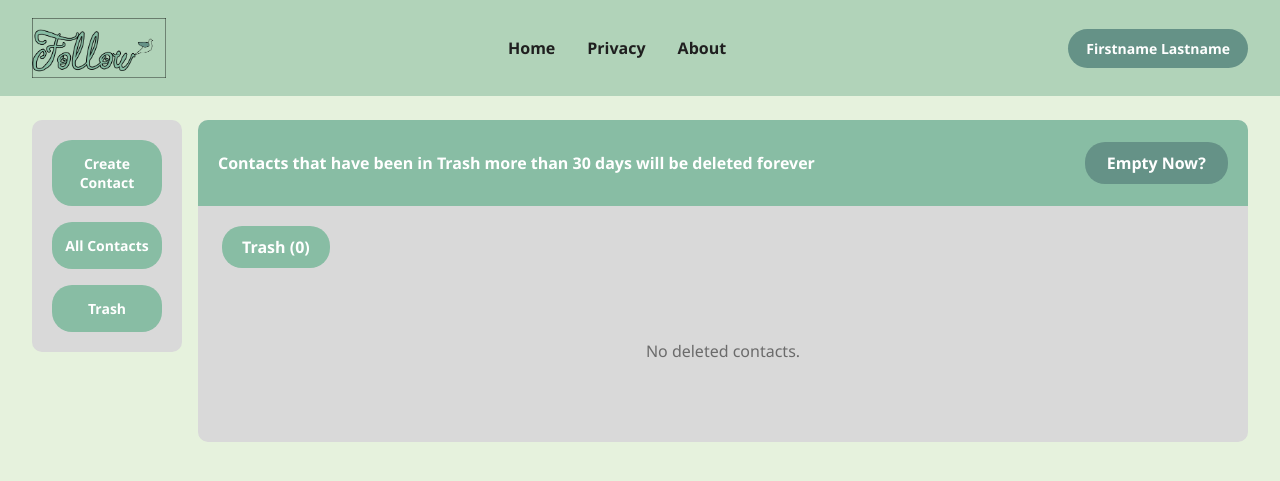
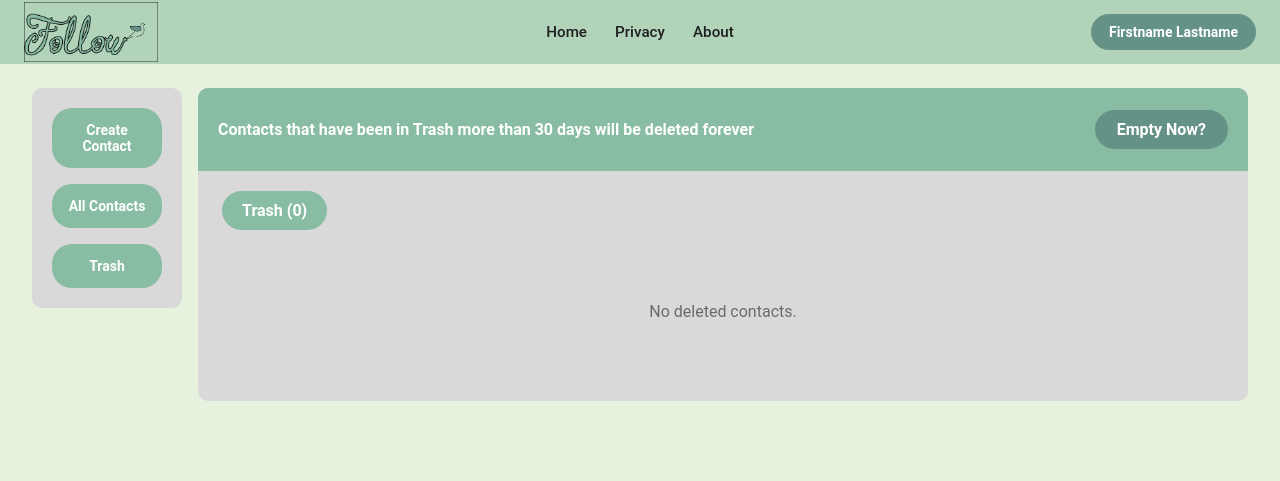
Before and after one commit to Social-Hangout/POOSD-contact-manager-team2, a PHP site: page /trashpage.html in a window 1280 px wide. Shown: the top 481 px of the page. Run offline with PHP 8.4, Linux system fonts and the light colour scheme.

Commit message:
Refactor CSS variables and layout styles
This is to fix the issue of having 2 different css files.

```diff
--- a/frontend/style.css
+++ b/frontend/style.css
@@ -1,93 +1,87 @@
-
-   /* style.css — shared styles for pages (Contacts, Create Contact, Contact Profile). */
-
+/* style.css — shared styles for ALL pages (public + dashboard) */
 :root
 {
-  --header-green: #b1d3b9;      /* top nav bar */
-  --pill-green: #88bda4;        /* buttons + sidebar */
-  --pill-green-dark: #659287;   /* darker buttons (user badge, save?/back?) */
-  --page-bg: #e6f2dd;           /* light green page background */
-  --panel-gray: #d9d9d9;        /* sidebar + card backgrounds */
-  --row-gray: #dcdcdc;          /* contact list row background  */
-  --avatar-teal: #7fb08a;       /* color for avatar circle without initials */
+  --header-green: #b1d3b9;
+  --pill-green: #88bda4;
+  --pill-green-dark: #659287;
+  --page-bg: #e6f2dd;
+  --input-gray: #d9d9d9;
+  --panel-gray: #d9d9d9;
+  --row-gray: #dcdcdc;
+  --avatar-teal: #7fb08a;
   --white: #ffffff;
   --text-dark: #2e2e2e;
   --text-muted: #6b6b6b;
   --text-on-green: #1f1f1f;
-
   --radius: 10px;
   --gap: 16px;
+  --header-height: 64px;
 }
-
-* {
-  box-sizing: border-box;
-}
+* { box-sizing: border-box; }
 
 body
 {
   margin: 0;
-  font-family: "Segoe UI", Arial, sans-serif;
+  font-family: "Roboto", "Segoe UI", Arial, sans-serif;
   background-color: var(--page-bg);
   color: var(--text-dark);
 }
+button { font: inherit; cursor: pointer; border: none; }
+input { font: inherit; }
 
-button
+a:focus-visible,
+button:focus-visible,
+input:focus-visible
 {
-  font: inherit;
-  cursor: pointer;
-  border: none;
+  outline: 3px solid var(--pill-green-dark);
+  outline-offset: 2px;
 }
 
-input
-{
-  font: inherit;
+/* ===== HEADER (every page) ===== */
+.site-header {
+  display: grid;
+  grid-template-columns: 1fr auto 1fr;
+  align-items: center;
+  height: var(--header-height);
+  background-color: var(--header-green);
+  padding: 0 24px;
 }
-
-/* -----------------------------------------------------------
-   3) HEADER (top green bar: logo, nav links, user badge)
-   Flexbox (display: flex) lines items up in a row and
-   "justify-content: space-between" pushes the logo to the far
-   left and the user badge to the far right, with the nav
-   links free to sit in the middle.
-   ----------------------------------------------------------- */
-.site-header {
-  display: flex;
-  align-items: center;
-  justify-content: space-between;
-  background-color: var(--header-green);
-  padding: 18px 32px;
-}
-
-/* The logo is a real image (your Figma export), not styled
-   text — this just controls its size in the header. Swap
-   logo-placeholder.svg for your actual exported file whenever
-   it's ready; the <img> tag in each page already points at it. */
+.site-header .logo,
 .logo
 {
   height: 60px;
   width: auto;
+  justify-self: start;
 }
-
-.main-nav
-{
-  display: flex;
-  gap: 32px;
-}
-
+.main-nav { display: flex; gap: 28px; }
 .main-nav a
 {
   color: var(--text-on-green);
   text-decoration: none;
-  font-weight: 600;
+  font-size: 0.95rem;
+  font-weight: 500;
 }
-
-.main-nav a:hover
+.main-nav a:hover,
+.main-nav a[aria-current="page"]
 {
   text-decoration: underline;
+  text-underline-offset: 4px;
 }
+.login-btn
+{
+  justify-self: end;
+  background-color: var(--pill-green-dark);
+  color: var(--white);
+  text-decoration: none;
+  font-size: 0.9rem;
+  padding: 6px 28px;
+  border-radius: 6px;
+}
+.login-btn:hover { filter: brightness(1.08); }
 
 .user-badge
 {
+  justify-self: end;
   background-color: var(--pill-green-dark);
   color: var(--white);
   padding: 10px 18px;
@@ -97,14 +91,130 @@ input
   text-decoration: none;
 }
 
-/* PAGE LAYOUT  */
-.page-body
+/* ===== SHARED BUTTONS ===== */
+.green-btn
 {
-  display: flex;
-  gap: var(--gap);
-  padding: 24px 32px;
+  display: inline-block;
+  background-color: var(--pill-green);
+  color: var(--white);
+  text-decoration: none;
+  text-align: center;
+  border-radius: 10px;
+}
+.green-btn:hover { filter: brightness(1.05); }
+
+.tree-branch
+{
+  position: absolute;
+  left: 0;
+  bottom: 0;
+  width: min(80%, 1100px);
+  pointer-events: none;
+  z-index: 0;
+}
+.tree-branch img { display: block; width: 100%; height: auto; }
+
+/* ===== PUBLIC: HOME PAGE ===== */
+.hero
+{
+  position: relative;
+  min-height: calc(100vh - var(--header-height));
+  padding: 48px 24px 0;
+  text-align: center;
+  overflow: hidden;
+}
+.hero-title
+{
+  position: relative;
+  z-index: 1;
+  margin: 0 auto;
+  max-width: 14ch;
+  color: var(--pill-green);
+  font-size: clamp(2.5rem, 8vw, 5.5rem);
+  font-weight: 700;
+  line-height: 1.1;
+}
+.signup-btn
+{
+  position: relative;
+  z-index: 1;
+  margin-top: 40px;
+  padding: 22px 64px;
+  font-size: 1.4rem;
+  border-radius: 16px;
 }
 
+/* ===== PUBLIC: LOGIN + SIGNUP ===== */
+.auth-page
+{
+  position: relative;
+  min-height: calc(100vh - var(--header-height));
+  padding: 40px 24px 28vw;
+  overflow: hidden;
+}
+.auth-title
+{
+  position: relative;
+  z-index: 1;
+  margin: 0 0 32px;
+  text-align: center;
+  color: var(--pill-green);
+  font-size: clamp(2.5rem, 7vw, 4.5rem);
+  font-weight: 700;
+  line-height: 1.1;
+}
+.auth-form
+{
+  position: relative;
+  z-index: 1;
+  display: flex;
+  flex-direction: column;
+  gap: 20px;
+  width: 100%;
+  max-width: 280px;
+  margin: 0 auto;
+}
+.form-field { display: flex; flex-direction: column; gap: 6px; }
+.form-field label { font-size: 0.95rem; color: var(--text-on-green); }
+.form-field input
+{
+  width: 100%;
+  height: 34px;
+  padding: 0 12px;
+  background-color: var(--input-gray);
+  border: 2px solid transparent;
+  border-radius: 8px;
+  color: var(--text-dark);
+}
+.form-field input:focus { border-color: var(--pill-green); outline: none; }
+.requirements { margin: -8px 0 0; font-size: 0.7rem; color: var(--text-muted); line-height: 1.4; }
+.requirements ul { margin: 2px 0 0; padding-left: 18px; }
+.auth-btn { align-self: center; margin-top: 8px; padding: 10px 44px; font-size: 1rem; }
+
+/* ===== PUBLIC: ABOUT + PRIVACY ===== */
+.info-page { max-width: 720px; margin: 0 auto; padding: 48px 24px 64px; }
+.info-logo { display: block; width: min(320px, 70%); height: auto; margin: 0 auto 32px; }
+.info-page h3
+{
+  margin: 0 0 20px;
+  text-align: center;
+  color: var(--pill-green);
+  font-size: clamp(1.75rem, 5vw, 2.75rem);
+  font-weight: 700;
+  line-height: 1.15;
+}
+.info-page h4 { margin: 32px 0 8px; color: var(--pill-green-dark); font-size: 1.15rem; font-weight: 700; }
+.info-page p,
+.info-page li
+{
+  margin: 0 0 16px;
+  font-size: 0.95rem;
+  line-height: 1.65;
+  color: var(--text-dark);
+}
+
+/* ===== DASHBOARD: PAGE LAYOUT ===== */
+.page-body { display: flex; gap: var(--gap); padding: 24px 32px; }
 .sidebar
 {
   background-color: var(--panel-gray);
@@ -114,9 +224,8 @@ input
   display: flex;
   flex-direction: column;
   gap: 16px;
-  align-self: flex-start; /* so it doesn't stretch to match tall content on the right */
+  align-self: flex-start;
 }
-
 .sidebar-btn
 {
   background-color: var(--pill-green);
@@ -129,16 +238,9 @@ input
   text-decoration: none;
   display: block;
 }
+.content { background-color: var(--panel-gray); border-radius: var(--radius); padding: 24px; flex: 1; }
 
-.content
-{
-  background-color: var(--panel-gray);
-  border-radius: var(--radius);
-  padding: 24px;
-  flex: 1;
-}
-
-/* CONTACTS LIST PAGE */
+/* ===== DASHBOARD: CONTACTS LIST ===== */
 .search-bar
 {
   background-color: var(--row-gray);
@@ -148,14 +250,7 @@ input
   width: 100%;
   margin-bottom: 20px;
 }
-
-.contact-list
-{
-  display: flex;
-  flex-direction: column;
-  gap: 12px;
-}
-
+.contact-list { display: flex; flex-direction: column; gap: 12px; }
 .contact-row
 {
   display: flex;
@@ -167,7 +262,6 @@ input
   text-decoration: none;
   color: inherit;
 }
-/* AI-assisted: flexbox centering approach for initials-in-circle avatar suggested by Claude */
 .avatar
 {
   width: 40px;
@@ -182,42 +276,12 @@ input
   font-weight: 700;
   font-size: 14px;
 }
+.empty-state { text-align: center; color: var(--text-muted); padding: 40px 20px; }
+.contact-name { font-weight: 600; }
+.contact-phone { color: var(--text-muted); font-size: 14px; }
 
-/* HOOK: whoever wires up real data sets each avatar's text via
-   JavaScript, e.g. avatarEl.textContent = "JS" (from the
-   contact's first + last initials). The HTML below just shows
-   what that looks like with example initials filled in. */
-
-/* Empty state: shown by default since a brand-new user has no
-   contacts yet. Once JavaScript loads real contacts from the
-   API, it should hide this and build rows instead (see the
-   HOOK comment in contactsmain.html for exactly where). */
-.empty-state
-{
-  text-align: center;
-  color: var(--text-muted);
-  padding: 40px 20px;
-}
-
-.contact-name
-{
-  font-weight: 600;
-}
-
-.contact-phone
-{
-  color: var(--text-muted);
-  font-size: 14px;
-}
-
-/* CREATE CONTACT PAGE */
-.form-toolbar
-{
-  display: flex;
-  justify-content: space-between;
-  margin-bottom: 20px;
-}
-
+/* ===== DASHBOARD: CREATE CONTACT ===== */
+.form-toolbar { display: flex; justify-content: space-between; margin-bottom: 20px; }
 .pill-btn
 {
   background-color: var(--pill-green-dark);
@@ -226,8 +290,6 @@ input
   padding: 10px 22px;
   font-weight: 600;
 }
-
-
 .visually-hidden
 {
   position: absolute;
@@ -236,7 +298,6 @@ input
   overflow: hidden;
   clip: rect(0, 0, 0, 0);
 }
-
 .text-input
 {
   display: block;
@@ -248,29 +309,10 @@ input
   margin-bottom: 16px;
 }
 
-/* CONTACT PROFILE PAGE. grid lays fields out in two even columns */
-.profile-top
-{
-  display: flex;
-  align-items: center;
-  gap: 16px;
-  margin-bottom: 24px;
-}
-
-.profile-top .avatar
-{
-  width: 56px;
-  height: 56px;
-}
-
-.field-grid
-{
-  display: grid;
-  grid-template-columns: 1fr 1fr;
-  gap: 16px;
-  margin-bottom: 24px;
-}
-
+/* ===== DASHBOARD: CONTACT PROFILE ===== */
+.profile-top { display: flex; align-items: center; gap: 16px; margin-bottom: 24px; }
+.profile-top .avatar { width: 56px; height: 56px; }
+.field-grid { display: grid; grid-template-columns: 1fr 1fr; gap: 16px; margin-bottom: 24px; }
 .field-pill
 {
   background-color: var(--pill-green);
@@ -280,21 +322,10 @@ input
   text-align: center;
   font-weight: 600;
 }
+.action-row { display: grid; grid-template-columns: 1fr 1fr; gap: 16px; }
+.action-row .field-pill { background-color: var(--pill-green-dark); }
 
-.action-row
-{
-  display: grid;
-  grid-template-columns: 1fr 1fr;
-  gap: 16px;
-}
-
-.action-row .field-pill
-{
-  background-color: var(--pill-green-dark);
-}
-
-/* TRASH PAGE */
-/* negative margins pull this flush against .content's padding so it spans the full card width */
+/* ===== DASHBOARD: TRASH PAGE ===== */
 .trash-banner
 {
   display: flex;
@@ -309,7 +340,6 @@ input
   margin: -24px -24px 20px -24px;
   border-radius: var(--radius) var(--radius) 0 0;
 }
-
 .trash-tab
 {
   display: inline-block;
@@ -320,9 +350,14 @@ input
   font-weight: 600;
   margin-bottom: 16px;
 }
+.trash-row { background-color: var(--white); }
 
-/* white instead of the gray contact-row background, to set trashed contacts apart */
-.trash-row
+/* ===== SMALL SCREENS ===== */
+@media (max-width: 600px)
 {
-  background-color: var(--white);
+  .site-header { grid-template-columns: 1fr auto; height: auto; padding: 12px 16px; row-gap: 8px; }
+  .main-nav { grid-column: 1 / -1; grid-row: 2; justify-content: center; }
+  .signup-btn { padding: 18px 48px; }
+  .tree-branch { width: 100%; }
+  .auth-page { padding-bottom: 40vw; }
 }
```
